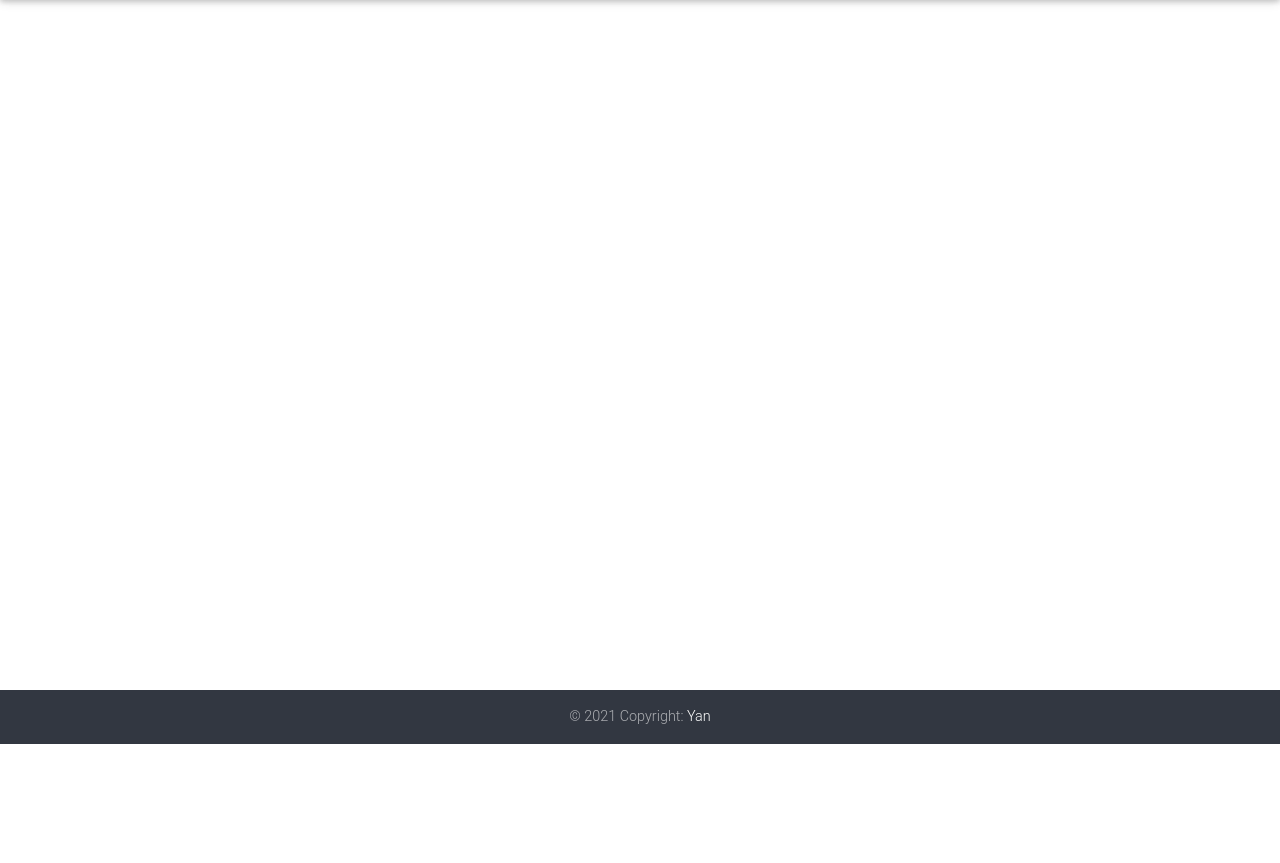
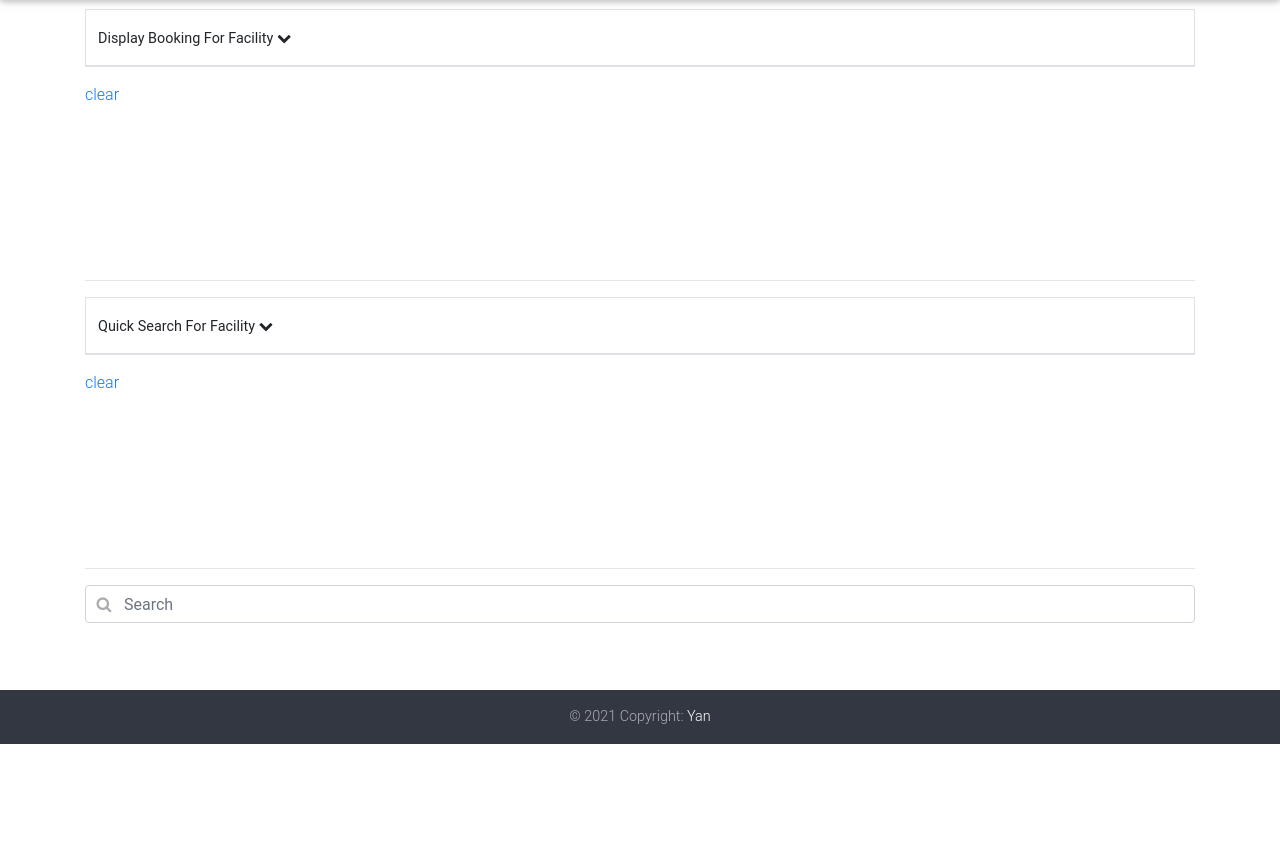
Before and after one commit to yan-ren/c19pvs, a PHP site: page /appointment.php in a window 1280 px wide. Shown: the part 56-919 px from the top of the page. Run offline with PHP 8.4, Linux system fonts and the light colour scheme; data comes from the database, SQL or seed files in the repository; some libraries are stand-ins or nearby versions.

Commit message:
finish first part 11

```diff
--- a/appointment.php
+++ b/appointment.php
@@ -1,8 +1,53 @@
+<?php
+require_once "./php/config.php";
+$link = connect();
+
+// Fetch facility table
+$sql = "SELECT * FROM facility";
+$result = mysqli_query($link, $sql);
+$all_facility = mysqli_fetch_all($result, MYSQLI_ASSOC);
+
+// Close connection
+mysqli_close($link);
+?>
 <!DOCTYPE html>
 <html>
 
 <head>
   <?php include($_SERVER['DOCUMENT_ROOT'] . "/html/head.html") ?>
+  <script>
+    function iframeLoaded(iframeId) {
+      var iframe = document.getElementById(iframeId);
+      if (iframe) {
+        // clear the current height, and set height based on content
+        iframe.height = "";
+        iframe.height = iframe.contentWindow.document.body.scrollHeight + "px";
+      }
+    }
+
+    function clearIframe(iframeName) {
+      var iframe = window.frames[iframeName];
+      iframe.document.open();
+      iframe.document.close();
+    }
+  </script>
+  <style>
+    .has-search .form-control {
+      padding-left: 2.375rem;
+    }
+
+    .has-search .form-control-feedback {
+      position: absolute;
+      z-index: 2;
+      display: block;
+      width: 2.375rem;
+      height: 2.375rem;
+      line-height: 2.375rem;
+      text-align: center;
+      pointer-events: none;
+      color: #aaa;
+    }
+  </style>
 </head>
 
 <body>
@@ -21,15 +66,103 @@
           <a class="nav-link" href="vaccine.php">Vaccine</a>
         </li>
         <li class="nav-item">
-          <a class="nav-link" href="vaccine.php">Report</a>
+          <a class="nav-link" href="report.php">Report</a>
         </li>
         <li class="nav-item">
-          <a class="nav-link" href="vaccine.php">Search</a>
+          <a class="nav-link" href="search.php">Search</a>
         </li>
       </ul>
     </div>
   </nav>
 
+  <div class="container">
+    <!-- display booking for facility -->
+    <table class="table table-bordered table-striped">
+      <thead data-toggle="collapse" href="#collapseTableFacility">
+        <tr>
+          <th>Display Booking For Facility <i class="fa fa-chevron-down"></i></th>
+        </tr>
+      </thead>
+      <tbody class="collapse" id="collapseTableFacility">
+        <tr>
+          <td>
+            <form id="with_appointment" action="./php/booking/read_facility.php" target="ifFacilityBooking" method="get">
+              <div class="form-group">
+                <label>Facility</label>
+                <select class="form-select browser-default custom-select" name="facility_name">
+                  <?php
+                  foreach ($all_facility as $facility) {
+                    echo '<option values=\"' . $facility['name'] . '\">' . $facility['name'] . '</option>';
+                  }
+                  ?>
+                </select>
+              </div>
+              <div class="form-group">
+                <label>Start Date</label>
+                <input type="date" class="form-control" placeholder="" name="start_date">
+              </div>
+              <div class="form-group">
+                <label>End Date</label>
+                <input type="date" class="form-control" placeholder="" name="end_date">
+              </div>
+              <button type="submit" class="btn aqua-gradient">Search</button>
+            </form>
+          </td>
+        </tr>
+      </tbody>
+    </table>
+    <a href='#' onclick='return clearIframe("ifFacilityBooking")'>clear</a>
+    <!-- iframe ifFacilityBooking-->
+    <div class="">
+      <iframe name="ifFacilityBooking" id="ifFacilityBookingId" width="100%" onload="iframeLoaded(this.getAttribute('id'))" background-color:#b0c4de; frameborder="0" scrolling="auto">
+      </iframe>
+    </div>
+    <hr>
+    <!-- display the first available spot -->
+    <table class="table table-bordered table-striped">
+      <thead data-toggle="collapse" href="#collapseTableFirstSpot">
+        <tr>
+          <th>Quick Search For Facility <i class="fa fa-chevron-down"></i></th>
+        </tr>
+      </thead>
+      <tbody class="collapse" id="collapseTableFirstSpot">
+        <tr>
+          <td>
+            <form id="with_appointment" action="./php/booking/read_first_spot.php" target="ifFacilityBooking" method="get">
+              <div class="form-group">
+                <label>Facility</label>
+                <select class="form-select browser-default custom-select" name="facility_name">
+                  <?php
+                  foreach ($all_facility as $facility) {
+                    echo '<option values=\"' . $facility['name'] . '\">' . $facility['name'] . '</option>';
+                  }
+                  ?>
+                </select>
+              </div>
+              <div class="form-group">
+                <label>Start Date</label>
+                <input type="date" class="form-control" placeholder="" name="start_date">
+              </div>
+              <button type="submit" class="btn aqua-gradient">Search</button>
+            </form>
+          </td>
+        </tr>
+      </tbody>
+    </table>
+    <a href='#' onclick='return clearIframe("ifFacilityBooking")'>clear</a>
+    <!-- iframe ifFacilityBooking-->
+    <div class="">
+      <iframe name="ifFacilityBooking" id="ifFacilityBookingId" width="100%" onload="iframeLoaded(this.getAttribute('id'))" background-color:#b0c4de; frameborder="0" scrolling="auto">
+      </iframe>
+    </div>
+    <hr>
+    <!-- search group for facility -->
+    <div class="form-group has-search">
+      <span class="fa fa-search form-control-feedback"></span>
+      <input type="text" class="form-control" placeholder="Search">
+    </div>
+
+  </div>
   <?php include "./html/footer.html" ?>
 </body>
 
--- a/html/head.html
+++ b/html/head.html
@@ -1,4 +1,4 @@
-<link rel="stylesheet" href="./css/style.css" />
+<link rel="stylesheet" href="/css/style.css" />
 <title>COVID-19 Public Health Care Population Vaccination System</title>
 <link rel="stylesheet" href="https://maxcdn.bootstrapcdn.com/font-awesome/4.7.0/css/font-awesome.min.css">
 <link rel="stylesheet" href="https://cdn.jsdelivr.net/npm/bootstrap@4.6.1/dist/css/bootstrap.min.css" integrity="sha384-zCbKRCUGaJDkqS1kPbPd7TveP5iyJE0EjAuZQTgFLD2ylzuqKfdKlfG/eSrtxUkn" crossorigin="anonymous">
```
Also changed, not shown: php/booking/read_facility.php (added, +86 -0 lines), README.md.
